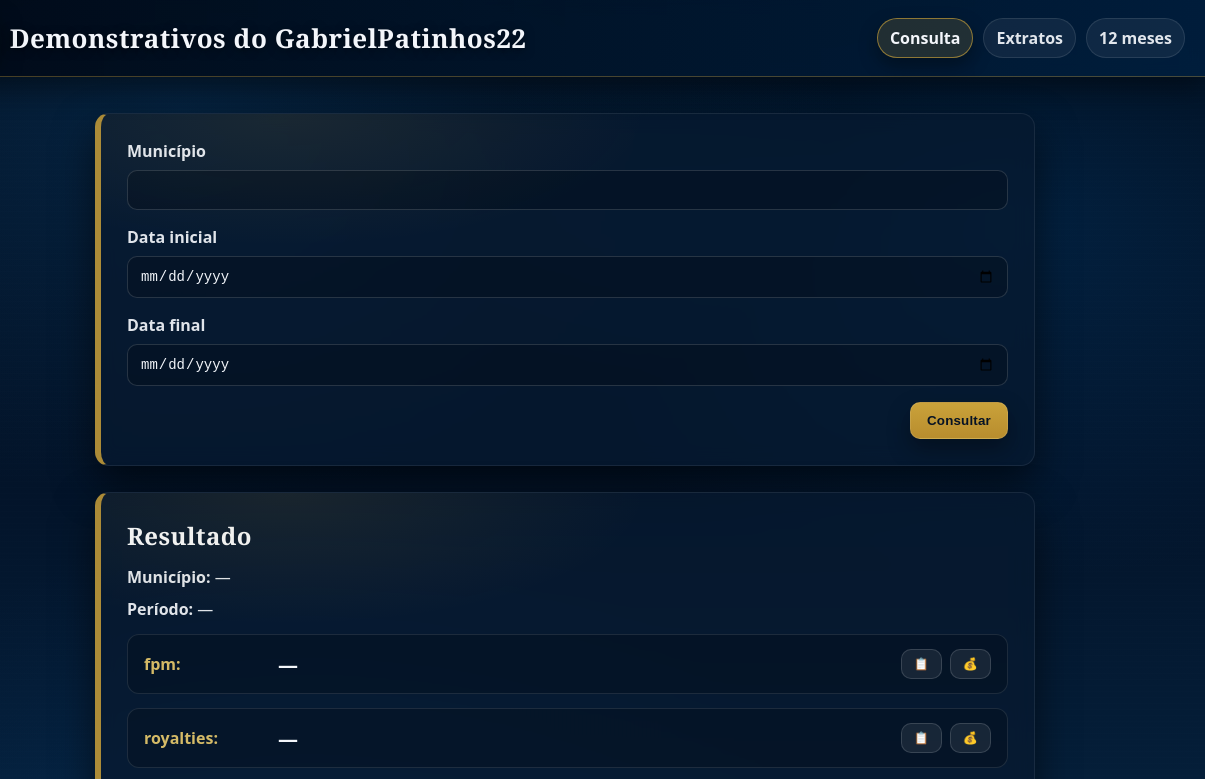
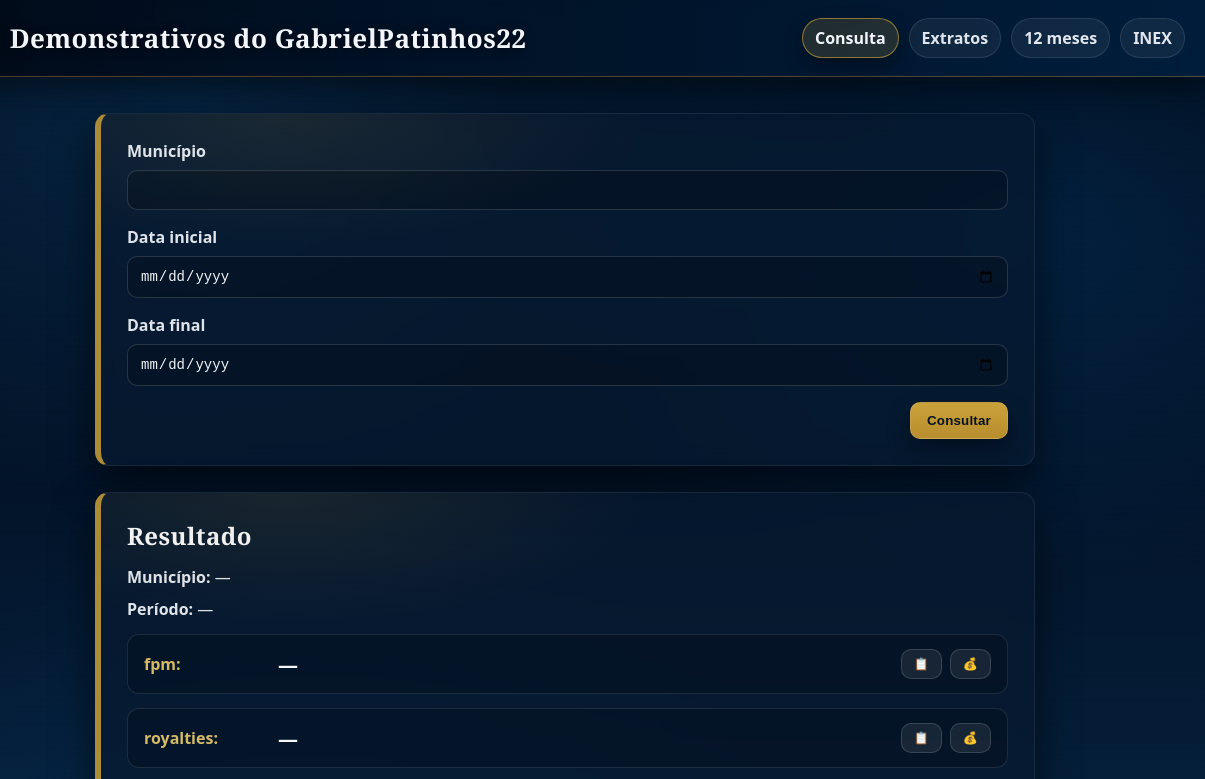
Before and after one commit to 2chmitt/Equipe-T-nica, a plain HTML site: page frontend/index.html in a window 1280 px wide. Shown: the top 779 px of the page, 75-1280 px from the left. Drawn offline with Linux system fonts and the light colour scheme; files that its build step writes are made by us from their sources; files whose address does not match are found by name.

Commit message:
Update index.html

```diff
--- a/frontend/index.html
+++ b/frontend/index.html
@@ -20,6 +20,7 @@
         <a href="/" class="menu-link ativo">Consulta</a>
         <a href="/extratos" class="menu-link">Extratos</a>
         <a href="/extratos-12m" class="menu-link">12 meses</a>
+        <a href="/inex" class="menu-link">INEX</a>
       </nav>
   </div>
 </header>
```
